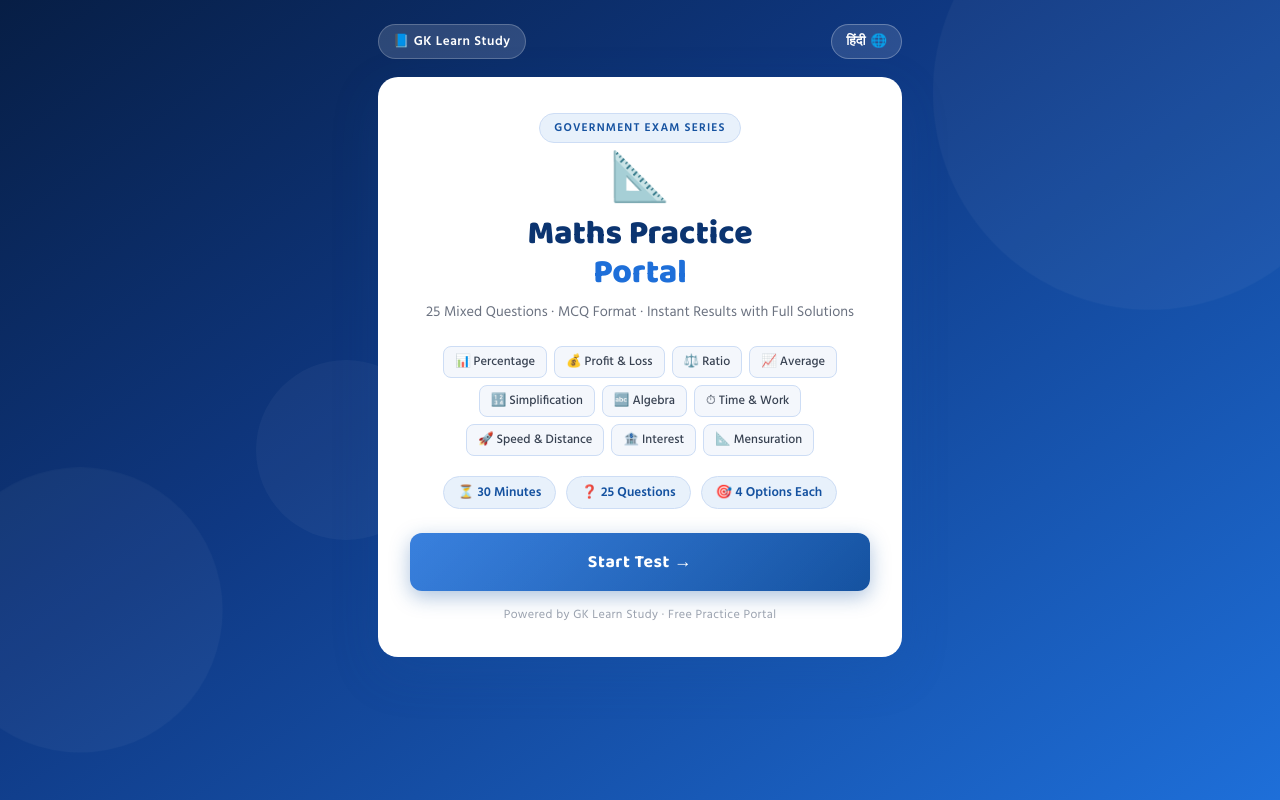
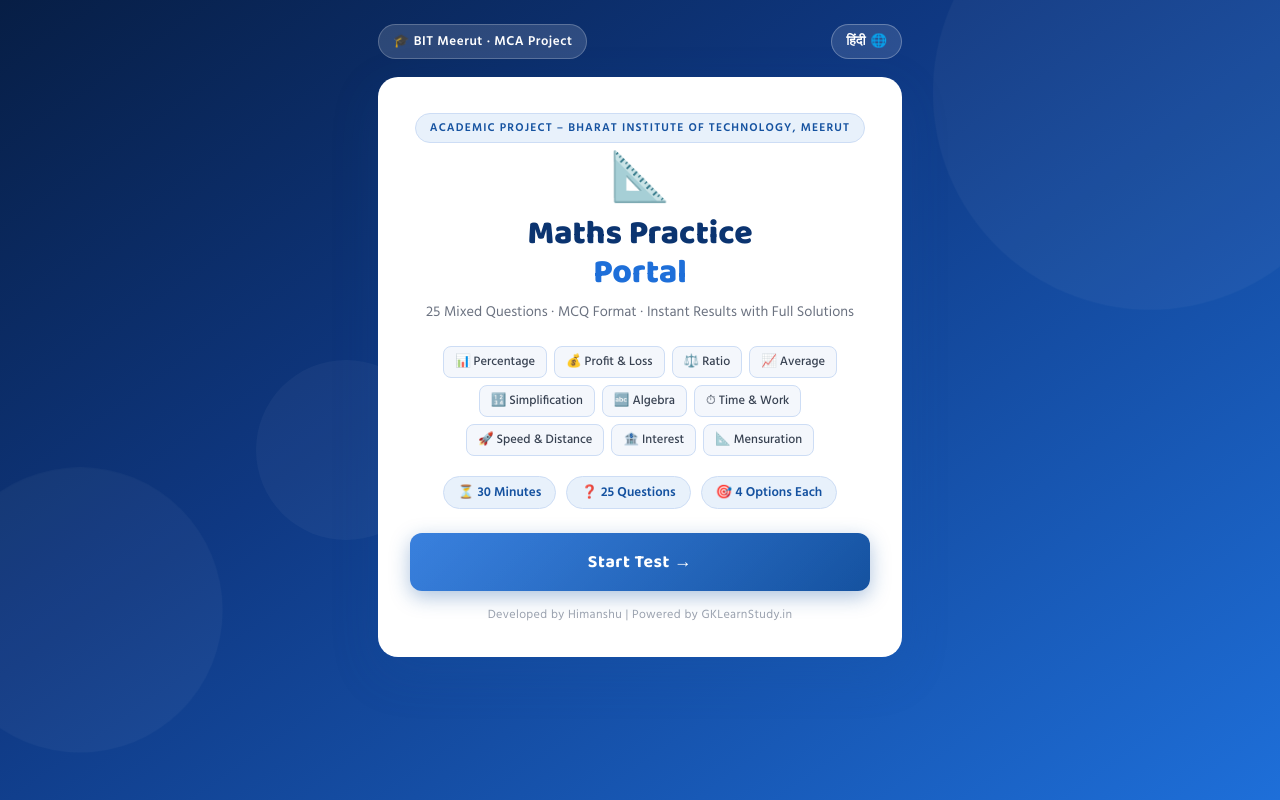
Before and after one commit to HimanshuTyagiJi/Maths, a plain HTML site: page index.html in a window 1280 px wide. Drawn offline with Linux system fonts and the light colour scheme.

Commit message:
Update index.html

```diff
--- a/index.html
+++ b/index.html
@@ -22,7 +22,8 @@
   <div class="home-wrap">
     <!-- Top bar -->
     <div class="home-topbar">
-      <span class="brand-pill">📘 GK Learn Study</span>
+      <!-- ✅ CHANGE 1: College name in brand pill -->
+      <span class="brand-pill">🎓 BIT Meerut · MCA Project</span>
       <button class="lang-toggle" id="lang-btn" onclick="toggleLang()">
         <span id="lang-label">हिंदी</span> 🌐
       </button>
@@ -30,7 +31,12 @@
 
     <!-- Hero card -->
     <div class="hero-card" id="hero-card">
-      <div class="hero-badge" data-en="Government Exam Series" data-hi="सरकारी परीक्षा श्रृंखला">Government Exam Series</div>
+      <!-- ✅ CHANGE 2: Academic project badge -->
+      <div class="hero-badge"
+           data-en="Academic Project – Bharat Institute of Technology, Meerut"
+           data-hi="शैक्षणिक परियोजना – भारत इंस्टिट्यूट ऑफ टेक्नोलॉजी, मेरठ">
+        Academic Project – Bharat Institute of Technology, Meerut
+      </div>
       <div class="hero-icon">📐</div>
       <h1 class="hero-title">
         <span data-en="Maths Practice" data-hi="गणित अभ्यास">Maths Practice</span><br/>
@@ -63,9 +69,12 @@
       <button class="btn-start" onclick="startTest()">
         <span data-en="Start Test →" data-hi="परीक्षा शुरू करें →">Start Test →</span>
       </button>
-      <p class="home-note" data-en="Powered by GK Learn Study · Free Practice Portal"
-         data-hi="GK Learn Study द्वारा · निःशुल्क अभ्यास पोर्टल">
-        Powered by GK Learn Study · Free Practice Portal
+
+      <!-- ✅ CHANGE 3: Bottom note with names + GKLearnStudy -->
+      <p class="home-note"
+         data-en="Developed by Himanshu &amp; Maaz Khan | Powered by GKLearnStudy.in"
+         data-hi="Himanshu और Maaz Khan द्वारा निर्मित | GKLearnStudy.in द्वारा संचालित">
+        Developed by Himanshu | Powered by GKLearnStudy.in
       </p>
     </div>
   </div>
@@ -144,7 +153,7 @@
   <!-- Print header -->
   <div class="print-header print-only">
     <h2>Maths Practice Portal — Result Sheet</h2>
-    <p>GK Learn Study · Government Exam Preparation Series</p>
+    <p>Developed by Himanshu · BIT Meerut MCA Project · Powered by GKLearnStudy</p>
     <hr/>
   </div>
 
```
